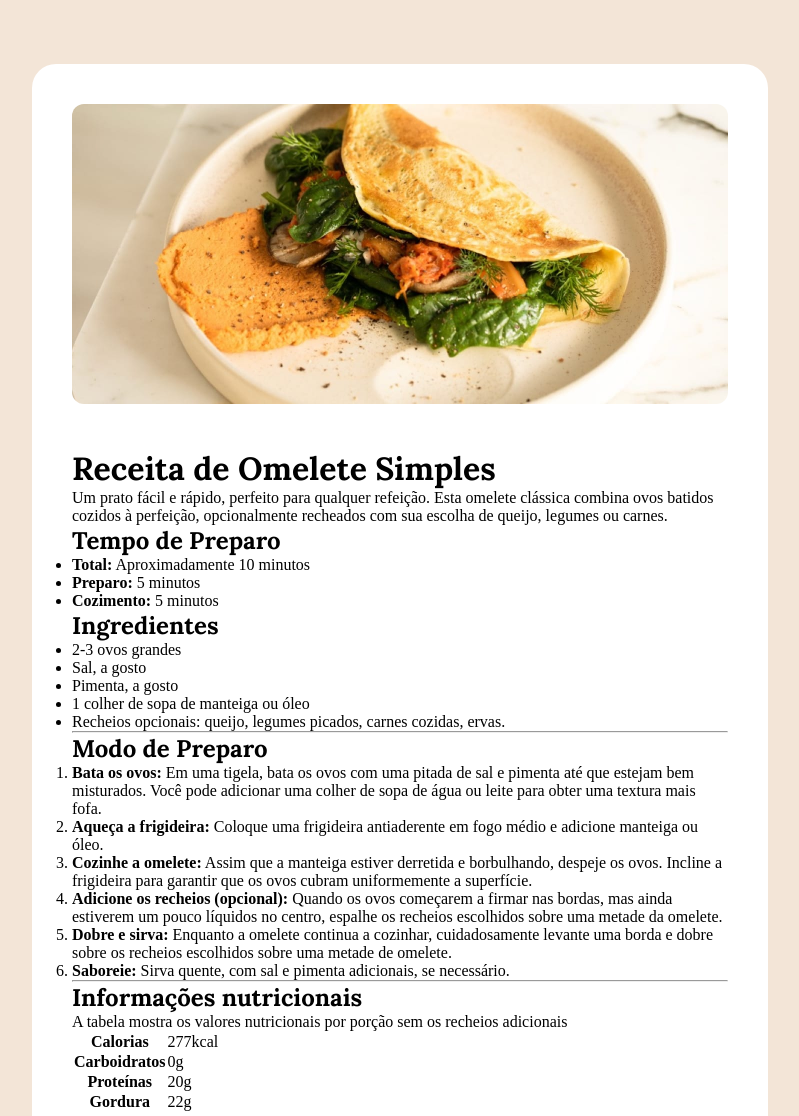
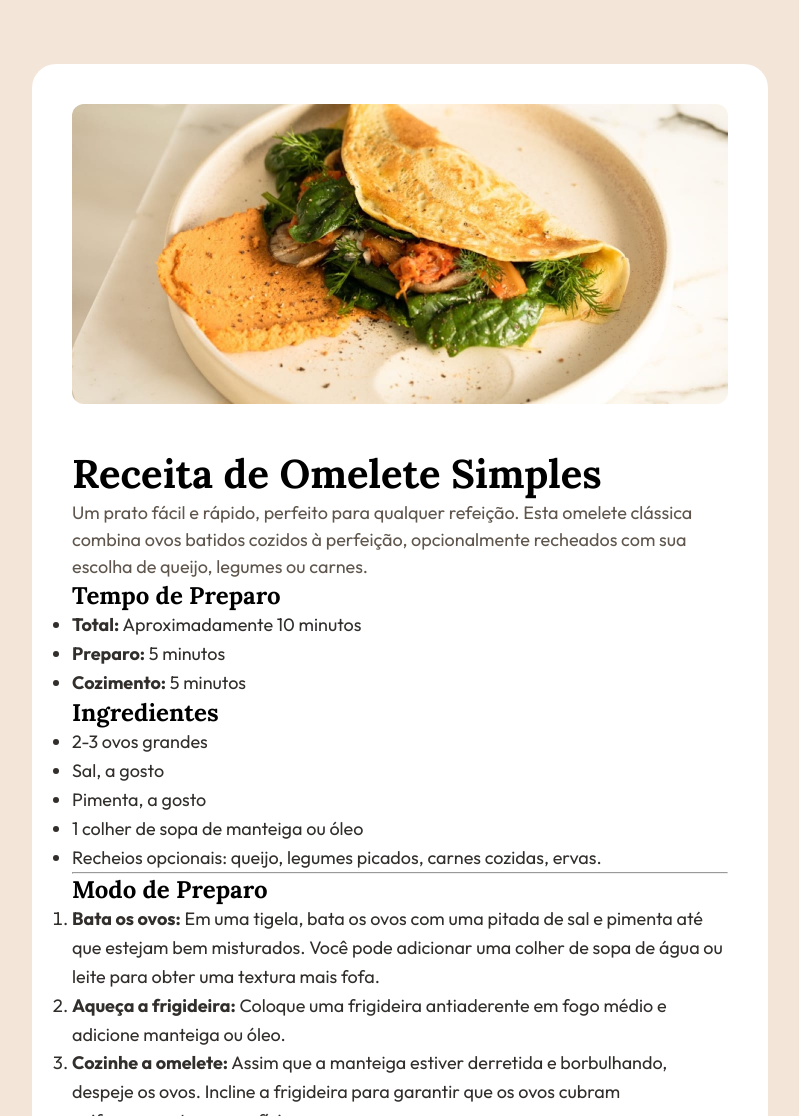
Before and after one commit to dudinhasilva9397-dotcom/receita, a plain HTML site: page index.html in a window 1280 px wide. Shown: the top 1116 px of the page, without its empty margins (240-1039 px from the left). Drawn offline with Linux system fonts and the light colour scheme.

Commit message:
quarto commit no CSS

```diff
--- a/style.css
+++ b/style.css
@@ -26,3 +26,19 @@ div img {
 h1, h2 {
     font-family: 'Lora', serif;
 }
+
+h1{
+    font-size: 40px;
+}
+
+p, li, th, td {
+    font-family: 'Outfit', sans-serif;
+    font-size: 18px;
+    color: #312e2c;
+    line-height: 160%;
+}
+
+p{
+    color: #5f564d;
+    line-height: 150%;
+}
```
